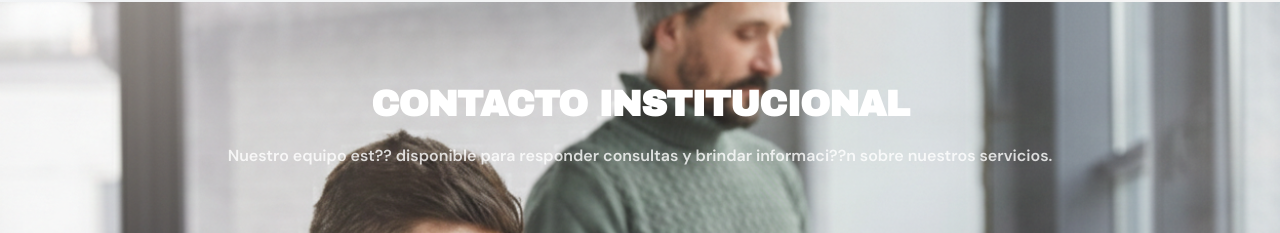
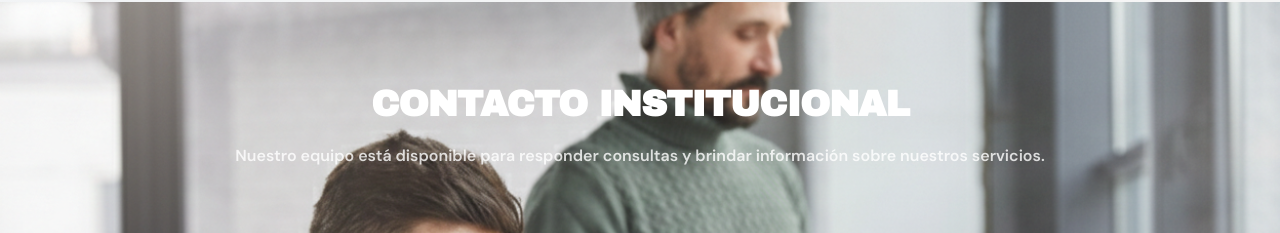
Before and after one commit to matiasquercia/r14-landing-page, a React (Vite) app: page / in a window 1280 px wide. Shown: the part 6823-7056 px from the top of the page. Built offline with nearby package versions, Linux system fonts and the light colour scheme; grey boxes are pictures that could not be loaded.

Commit message:
Fix typos in ContactSection subtitle for improved clarity and readability.

```diff
--- a/src/app/components/ContactSection.tsx
+++ b/src/app/components/ContactSection.tsx
@@ -91,7 +91,7 @@ export function ContactSection() {
       <div className="container mx-auto px-4 relative z-10">
         <SectionHeader
           title="Contacto institucional"
-          subtitle="Nuestro equipo est?? disponible para responder consultas y brindar informaci??n sobre nuestros servicios."
+          subtitle="Nuestro equipo está disponible para responder consultas y brindar información sobre nuestros servicios."
           className="mb-12 [&_h2]:text-white [&_p]:text-white/80"
         />
 
```
